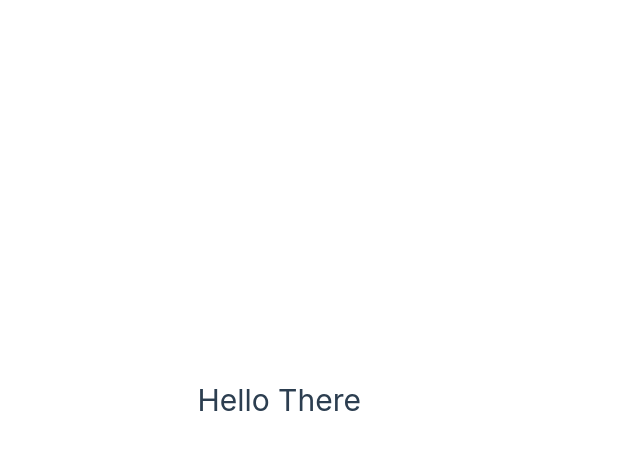
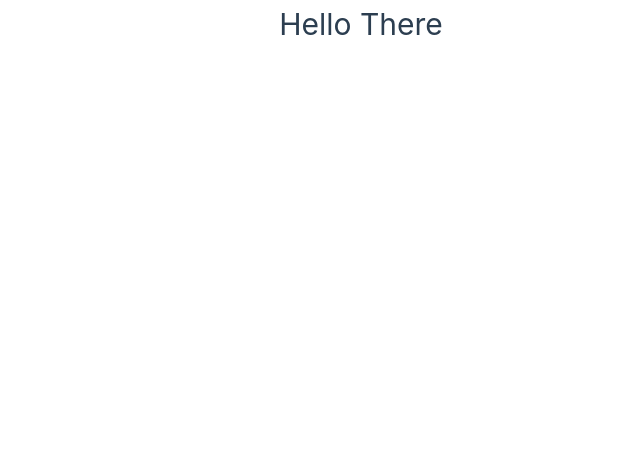
Before and after one commit to ahmsay/Solidvessel-AI, a Vue app in the folder client/: page / in a window 1280 px wide. Shown: the top 450 px of the page, without its empty margins (279-919 px from the left). Built offline with nearby package versions, Linux system fonts and the light colour scheme.

Commit message:
basic style for now

```diff
--- a/client/src/App.vue
+++ b/client/src/App.vue
@@ -11,5 +11,22 @@
 </template>
 
 <style scoped>
+header {
+  display: flex;
+  justify-content: center;
+  width: 100%;
+  margin: 0;
+  padding: 0;
+}
 
+div {
+  text-align: center;
+  margin: 0;
+  padding: 0;
+}
+
+h1 {
+  margin: 0;
+  padding: 0;
+}
 </style>
--- a/client/src/assets/main.css
+++ b/client/src/assets/main.css
@@ -1,35 +1 @@
 @import './base.css';
-
-#app {
-  max-width: 1280px;
-  margin: 0 auto;
-  padding: 2rem;
-  font-weight: normal;
-}
-
-a,
-.green {
-  text-decoration: none;
-  color: hsla(160, 100%, 37%, 1);
-  transition: 0.4s;
-  padding: 3px;
-}
-
-@media (hover: hover) {
-  a:hover {
-    background-color: hsla(160, 100%, 37%, 0.2);
-  }
-}
-
-@media (min-width: 1024px) {
-  body {
-    display: flex;
-    place-items: center;
-  }
-
-  #app {
-    display: grid;
-    grid-template-columns: 1fr 1fr;
-    padding: 0 2rem;
-  }
-}
```
